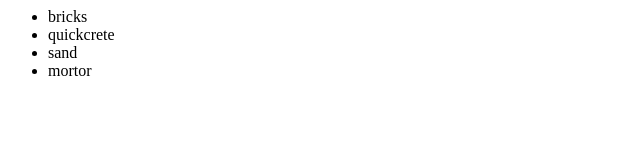
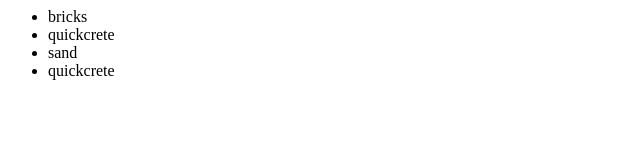
Before and after one commit to sjonnala/newGitTest, a plain HTML site: page index.html in a window 1280 px wide. Shown: the full height of the page, 0-640 px from the left. Drawn offline with Linux system fonts and the light colour scheme.

```diff
--- a/index.html
+++ b/index.html
@@ -5,7 +5,7 @@
 			<li>bricks</li>
 			<li>quickcrete</li>
 			<li>sand</li>
-			<li>mortor</li>
+			<li>quickcrete</li>
 		</ul>
 	</div>
 	</body>
```
